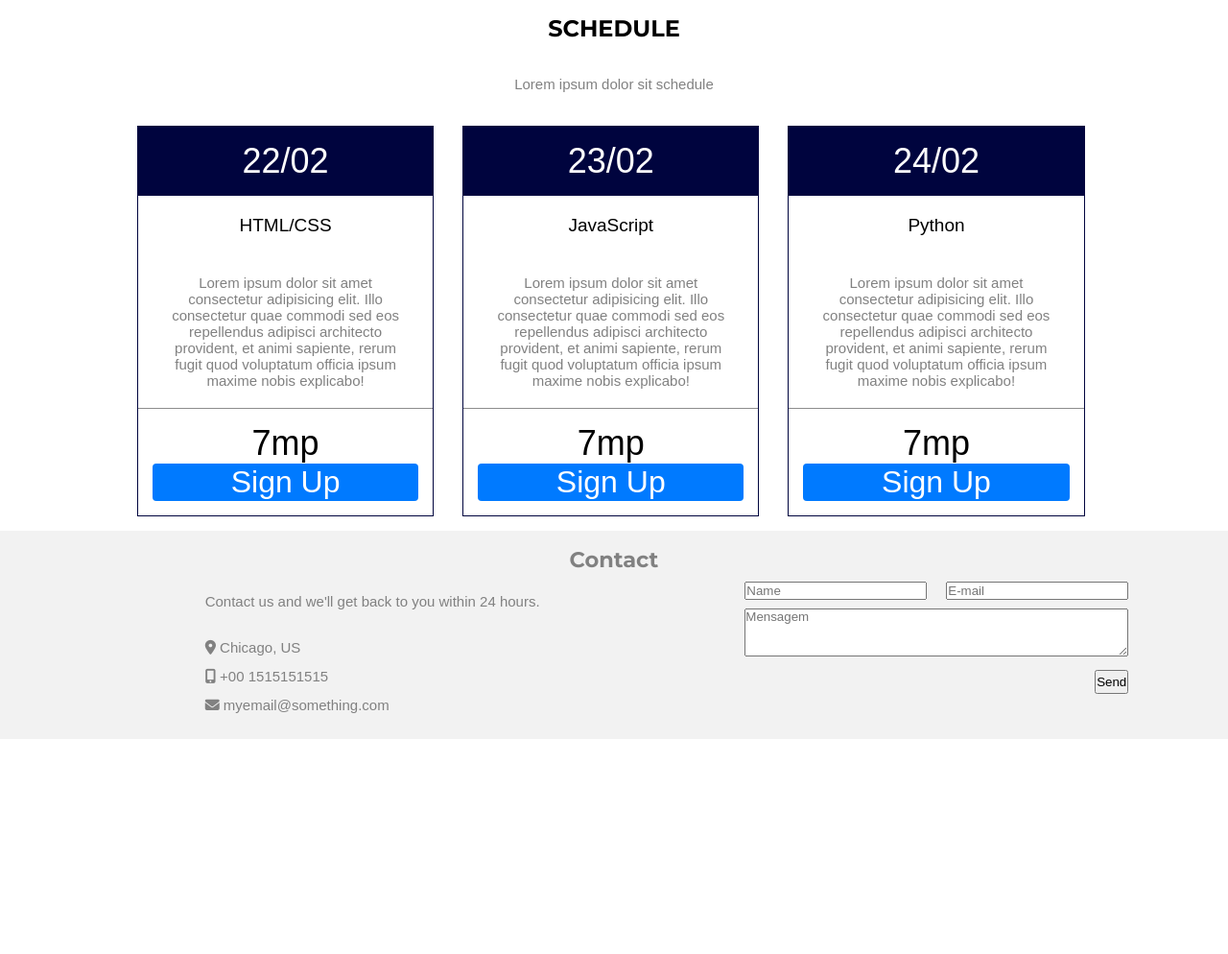
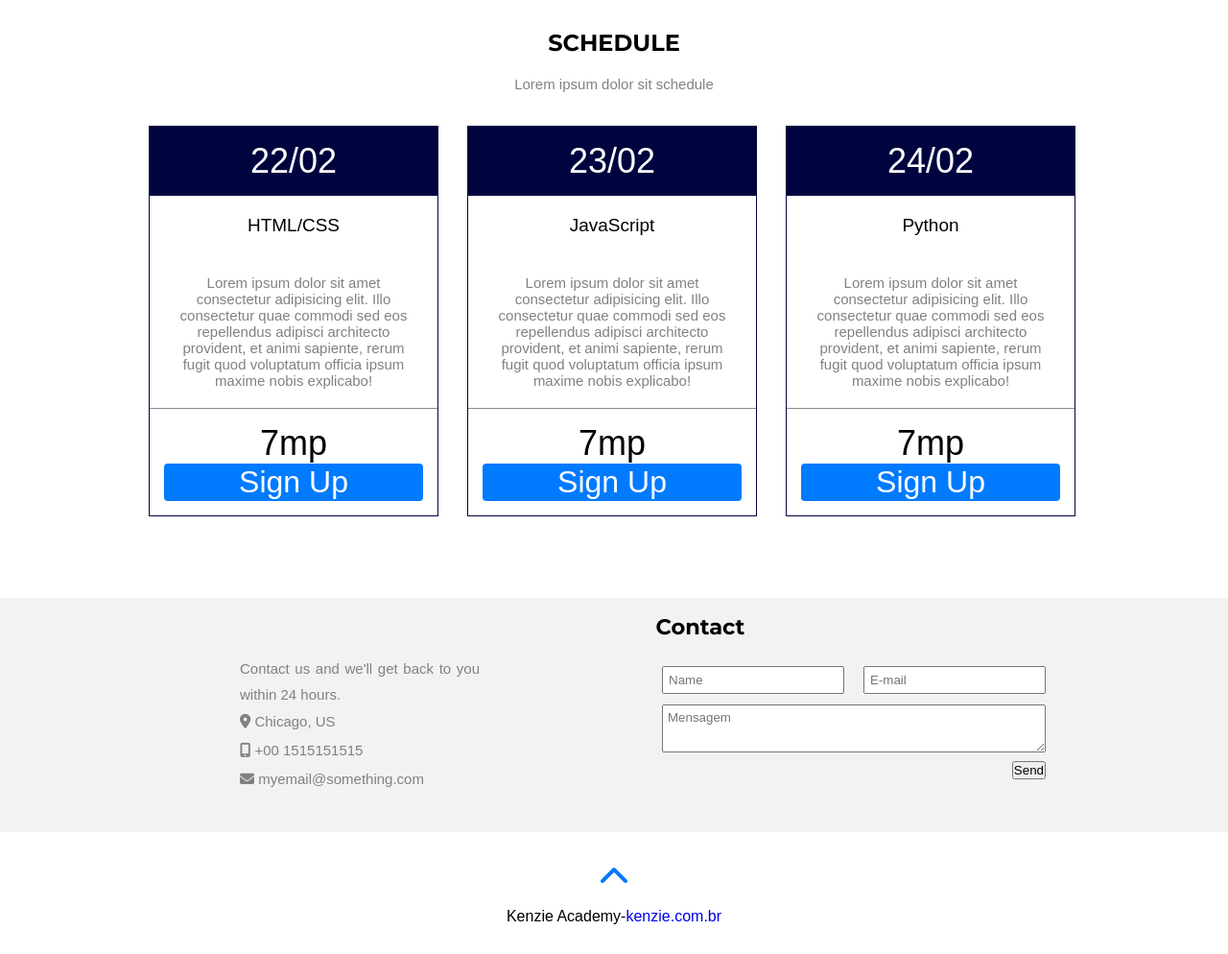
Before and after one commit to Kenzie-Academy-Brasil-Developers/estilizando-pagina-landing-page-kenzie-academy-sprint-3-samuel-santiago, a plain HTML site: page index.html in a window 1280 px wide. Shown: the whole page at 96% size. Before the commit the page ends 800 px from the top, so only its background shows below. Drawn offline with Linux system fonts and the light colour scheme.

Commit message:
Ajuste Final Sam

```diff
--- a/assets/css/style.css
+++ b/assets/css/style.css
@@ -24,14 +24,14 @@ family=Montserrat -> Menus
 family=Lato -> Títulos, textos
 */
 
-/* FONTS */
+
 @import url('https://fonts.googleapis.com/css2?family=Lato:ital,wght@0,100;0,300;0,400;0,700;0,900;1,100;1,300;1,400;1,700;1,900&family=Montserrat:ital,wght@0,100;0,200;0,300;0,400;0,500;0,600;0,700;0,800;0,900;1,100;1,200;1,300;1,400;1,500;1,600;1,700;1,800;1,900&display=swap');
-/* FONTS */
-
-/* VARIÁVEIS */
 
 
-/* GERAL */
+
+/* -------GERAL-----------  */
+
+
 html, body, figure, div, input, textarea, p, h1, h2, h3, h4, h5, h6, ul{
   margin: 0;
   padding: 0;
@@ -40,30 +40,23 @@ html, body, figure, div, input, textarea, p, h1, h2, h3, h4, h5, h6, ul{
   list-style: none;
 }
 
-
 h2{
   font-family: 'Montserrat', sans-serif;
 }
 
-  .secaoContato h2{
-  font-family: 'Montserrat', sans-serif;
-  position: absolute;
-  top: 0;
-  left: 0;
-  right: 0;
-  margin-top: 10px;
-  }
 h1 h3 p span li {
   font-family: 'Lato', sans-serif;
 }
+
 body{
-  width: 100vw; /*perguntar se está certo colocar 100vh*/
+  width: 100vw;
 
 }
 
   body .secaoCalendar{
     display: flex;
   }
+
   .secaoCalendar{
     display:flex;
     flex-direction:column;
@@ -72,7 +65,9 @@ body{
   }
 
   .input_contact{
-  width: 33vw;
+    width: 252px;
+    padding: 5px;
+    margin: 10px 0 1px 0;
 
   }
 
@@ -98,20 +93,6 @@ body{
       color:white;
       text-align: center;
     }
-
-
-  .secaoCalendar .calendario-data-rodape{
-  font-size: 36px;
-  display: flex;
-  flex-direction: column;
-  align-items: center;
-  padding: 15px;
-  width:100%;
-  border-top: 1px solid rgb(129, 129, 129, .9);
-  }
-
-
-
 
   .secaoCalendar h3{
     font-size: 19px;
@@ -147,7 +128,16 @@ body{
     width: 100%;
   }
 
-                /* Secao Contato */
+  .secaoCalendar .calendario-data-rodape{
+    font-size: 36px;
+    display: flex;
+    flex-direction: column;
+    align-items: center;
+    padding: 15px;
+    width:100%;
+    border-top: 1px solid rgb(129, 129, 129, .9);
+  }
+
 
   .secaoContato{
     position:relative;
@@ -159,12 +149,31 @@ body{
     font-size: 15px;
     color:#818181;
     background-color: rgb(129, 129, 129, 0.1);
+  }
 
+  .secaoContato h2{
+    position: absolute;
+    top: 0;
+    left: 0;
+    right: 0;
+    margin-top: 10px;
+    color:black;
   }
+
+  .secaoContato .flex{
+    display: flex;
+    flex-direction: column;
+    align-items: center;
+  }
+
   .secaoContato-informacoes{
-  padding: 0 90px;
     text-align: justify;
     margin-top: 60px;
+    padding: 0 60px;
+  }
+
+  .secaoContato-informacoes p, .secaoContato-informacoes ul{
+    max-width: 250px;
   }
 
   .secaoContato-informacoes li{
@@ -181,55 +190,86 @@ body{
   }
 
   footer{
-    display:none;
+    display:flex;
+    justify-content: center;
+    align-items:center;
+    flex-direction: column;
   }
-  /* MEDIA QUERIES */
+  footer button{
+    border: none;
+    background: white;
+  }
+
+  footer button:hover{
+    transform:translateY(-10px);
+    transition: .5s;
+  }
+
+  footer i{
+    color: #007aff;
+    font-size: xx-large;
+    margin-bottom: 15px;
+  }
+
+  footer p{
+    display:none
+  }
+
+
+
+/* ------------MEDIA QUERIE------------ */
+
 @media screen and (min-width:769px) {
+
   body{
     width:100vw;
   }
+
   .calendario{
-    max-width:80%;
+    max-width:1000px;
     display:flex;
     flex-direction:row;
     align-items: center;
   }
+
   .calendario li{
     margin:15px;
     min-width: 20%;
     max-width:30%
   }
 
-  .flex{
+  .secaoContato {
     display: flex;
-    justify-content: space-evenly;
+    flex-direction: row;
+    justify-content: space-around;
+    margin-top: 70px;
+  }
+
+  .secaoContato .flex{
+    display: flex;
+    flex-direction: row;
     align-items: center;
-    flex-direction: row;
+    max-width: 1000px;
+    justify-content: space-around;
+    width:1000px;
   }
+
+  .secaoContato h2{
+    left: 180px;
+  }
+
+  .secaoContato .flex .flex-col-esq{
+    width: 50%;
+    max-width:400px;
+    padding: 0 0 40px ;
+  }
+
 
   .secaoContato-informacoes ul{
     display: flex;
     flex-direction: column;
-    margin: 20px;
     text-align: start;
   }
-
-  .secaoContato-informacoes p{
-    margin:20px;
-  }
-
-  .secaoCalendar h2{
-    margin: 15px;
-  }
-
-  .secaoCalendar h2 p{
-  line-height:3px;
-  margin: 15px;
-  }
-  /* input[type="submit" i] {
-    position: absolute;
-    right: 0;
-} */
 
   .input_contact{
   width: 190px;
@@ -237,7 +277,6 @@ body{
 
   #nome {
     margin-right: 20px;
-
   }
 
   #mensagem{
@@ -254,7 +293,24 @@ body{
     flex-wrap: wrap;
   }
 
-/* MEDIA QUERIES */
+  footer {
+    margin:30px 0;
+  }
 
+  footer i{
+    color: #007aff;
+    font-size: xx-large;
+    margin-bottom: 15px;
+  }
 
+  footer a{
+    text-decoration: none;
+    color: 007aff;
   }
+
+  footer p{
+    display:flex;
+  }
+}
+
+/* ------------MEDIA QUERIE------------  */
--- a/index.html
+++ b/index.html
@@ -15,12 +15,12 @@
 </head>
 <body>
 
-    <section class="secaoCalendar"> <!--Samuel-->
+    <section class="secaoCalendar">
 
       <h2>SCHEDULE</h2>
       <p>Lorem ipsum dolor sit schedule</p>
 
-      <!-- LISTA CALENDÁRIO -->
+
       <ul class="calendario">
 
         <li class="calendarBox">
@@ -61,7 +61,7 @@
 
       <div class="flex">
 
-        <!-- COLUNA LADO ESQUERDO -->
+
         <div class="flex-col-esq">
 
           <div class="secaoContato-informacoes">
@@ -78,7 +78,7 @@
 
         </div>
 
-        <!-- COLUNA LADO DIRETO -->
+
         <div class="flex-col-dir">
 
           <h2>Contact</h2>
@@ -113,9 +113,10 @@
   </main>
 
   <footer>
-    <p>Kenzie Academy - <a href="kenzie.com.br">kenzie.com.br</a></p>
+    <button> <i class="fas fa-chevron-up"></i></button>
+    <p>Kenzie Academy-   <a href="kenzie.com.br"> kenzie.com.br</a></p>
   </footer>
-<!--Samuel-->
+
   <script src="assets/js/script.js"></script>
 </body>
 </html>
```
Lines whose indentation alone changed are shown as unchanged.
